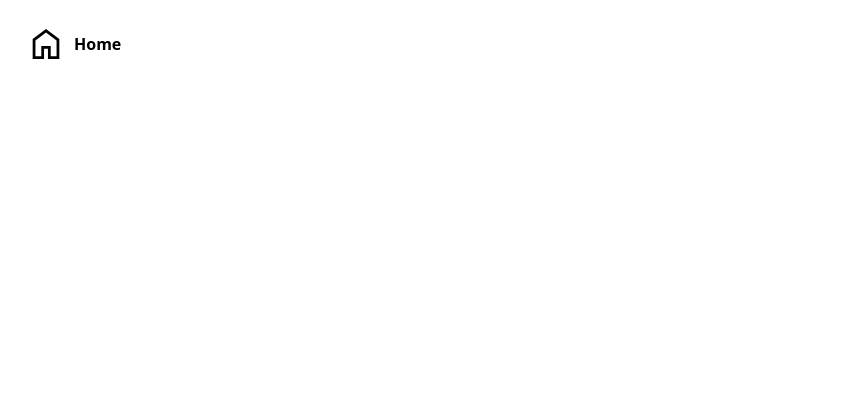
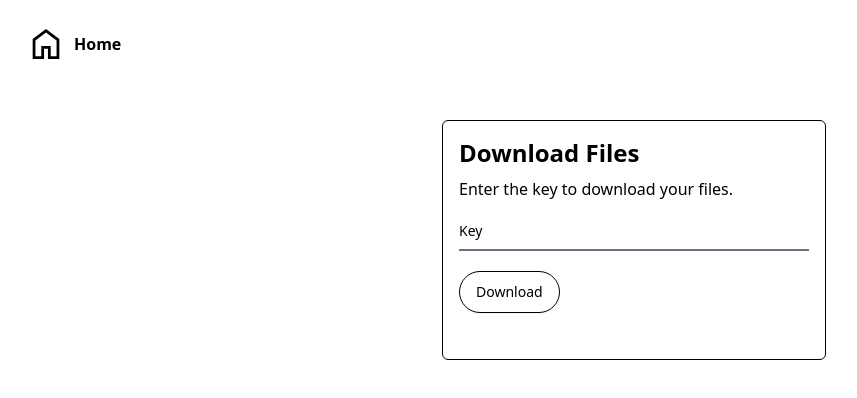
Before and after one commit to MrRyanPerson/storage-site, a SvelteKit app: page /download in a window 1280 px wide. Shown: the top 398 px of the page, without its empty margins (6-863 px from the left). Built offline with nearby package versions, Linux system fonts and the light colour scheme.

Commit message:
Add download handling

```diff
--- a/package.json
+++ b/package.json
@@ -36,5 +36,8 @@
 		"tailwindcss": "^4.1.18",
 		"typescript": "^5.9.3",
 		"vite": "^7.3.1"
+	},
+	"dependencies": {
+		"downloadjs": "^1.4.7"
 	}
 }
--- a/src/routes/+layout.svelte
+++ b/src/routes/+layout.svelte
@@ -5,5 +5,8 @@
 	let { children } = $props();
 </script>
 
-<svelte:head><link rel="icon" href={favicon} /></svelte:head>
+<svelte:head>
+	<link rel="icon" href={favicon} />
+	<title>Storage Share</title>
+</svelte:head>
 {@render children()}
--- a/src/routes/download/+page.svelte
+++ b/src/routes/download/+page.svelte
@@ -1,8 +1,48 @@
 <script>
     import { resolve } from '$app/paths';
+    import download from 'downloadjs';
+
+
+    const bucketUrl = 'https://pub-740f74e568c24c05b51521b9256abbfb.r2.dev/';
+
+
+    async function downloadFiles(key) {
+        if (typeof window === 'undefined') return;
+
+        let fileList = await fetch(`https://storage-worker.ryanh41137.workers.dev/files/${key}`);
+        fileList = await fileList.json();
+        fileList = fileList.files;
+        fileList.forEach(file => {
+            const fileUrl = bucketUrl + file;
+            download(fileUrl);
+        });
+    }
+
+    function submitKey(event) {
+        event.preventDefault();
+        if (confirm("This file might be dangerous! Would you like to proceed?")) {
+            const key = event.target.elements.key.value.trim();
+            downloadFiles(key);
+        } else {
+            alert("Download cancelled.");
+        }
+    }
+
 </script>
 
 <a class="inline-flex items-center gap-2 m-4 px-4 py-2 bg-white text-black font-semibold rounded-sm hover:bg-gray-200" href="{resolve('/')}" role="button">
     <svg xmlns="http://www.w3.org/2000/svg" height="40px" viewBox="0 -960 960 960" width="40px" fill="currentColor"><path d="M226.67-186.67h140v-246.66h226.66v246.66h140v-380L480-756.67l-253.33 190v380ZM160-120v-480l320-240 320 240v480H526.67v-246.67h-93.34V-120H160Zm320-352Z"/></svg>
     <span>Home</span>
 </a>
+
+<div class="flex items-center justify-center p-4 m-4">
+    <form class="h-60 w-96 rounded-md border p-4 mb-2" onsubmit={submitKey}>
+        <h2 class="text-2xl font-semibold text-heading mb-2">Download Files</h2>
+        <p class="text-body mb-2">Enter the key to download your files.</p>
+        <div class="relative z-0 w-full mb-5 group">
+            <input type="text" name="key" id="key" class="block py-2.5 px-0 w-full text-sm text-heading bg-transparent border-0 border-b-2 border-default-medium appearance-none focus:outline-none focus:ring-0 focus:border-brand peer" placeholder=" " required />
+            <label for="key" class="absolute text-sm text-body duration-300 transform -translate-y-6 scale-75 top-3 -z-10 origin-left peer-focus:start-0 peer-focus:text-fg-brand peer-placeholder-shown:scale-100 peer-placeholder-shown:translate-y-0 peer-focus:scale-75 peer-focus:-translate-y-6 rtl:peer-focus:translate-x-1/4 rtl:peer-focus:left-auto">Key</label>
+        </div>
+        <button type="submit" class="text-body bg-neutral-secondary-medium box-border border border-default-medium hover:bg-neutral-tertiary-medium hover:text-heading focus:ring-4 focus:ring-neutral-tertiary shadow-xs font-medium leading-5 rounded-full text-sm px-4 py-2.5 focus:outline-none">Download</button>
+    </form>
+</div>
--- a/src/routes/upload/+page.svelte
+++ b/src/routes/upload/+page.svelte
@@ -61,14 +61,10 @@
 {#if modalOpen}
     <div class="fixed inset-0 z-50 flex items-center justify-center bg-black/50 p-4">
         <div class="w-full max-w-md rounded-lg bg-white p-6 shadow-lg">
-            <h3 class="mb-4 text-lg font-semibold">Upload Successful!</h3>
-            <p class="mb-6 text-sm text-gray-700">{modalMessage}</p>
-            <button
-                class="inline-flex items-center justify-center rounded bg-blue-600 px-4 py-2 text-sm font-medium text-white hover:bg-blue-700"
-                onclick={closeModal}
-            >
-                Close
-            </button>
+            <h3 class="mb-4 text-xl font-semibold">Upload Successful!</h3>
+            <p class="text-md mb-4 font-normal text-gray-700">Copy down the following key in order to access your files:</p>
+            <p class="mb-6 text-md font-semibold text-black bg-gray-200 rounded-md p-2">{modalMessage}</p>
+            <button class="inline-flex items-center justify-center rounded bg-gray-200 px-4 py-2 text-sm font-medium text-black hover:bg-gray-300" onclick={closeModal}>Close</button>
         </div>
     </div>
 {/if}
```
Also changed, not shown: 1 other file (tests, documents, lock files or other folders).
